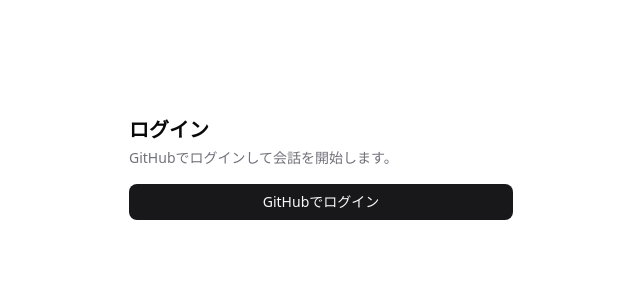
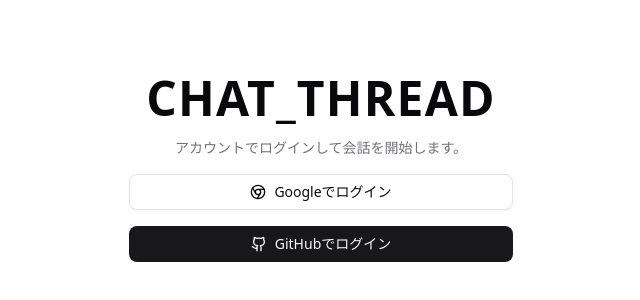
Before and after one commit to smaru1111/chat_thread, a Next.js app in the folder web/: page /login in a window 1280 px wide. Shown: the part 232-532 px from the top of the page, without its empty margins (319-959 px from the left). Built offline with nearby package versions, Linux system fonts and the light colour scheme.

Commit message:
feat: google auth

```diff
--- a/web/src/app/login/page.tsx
+++ b/web/src/app/login/page.tsx
@@ -2,9 +2,10 @@
 
 import { Button } from "@/components/ui/button"
 import { createClient } from "@/lib/supabase/client"
+import { Chrome, Github } from "lucide-react"
 
 export default function LoginPage() {
-  async function onLogin() {
+  async function onLoginWithGithub() {
     const supabase = createClient()
 
     await supabase.auth.signInWithOAuth({
@@ -15,16 +16,32 @@
     })
   }
 
+  async function onLoginWithGoogle() {
+    const supabase = createClient()
+
+    await supabase.auth.signInWithOAuth({
+      provider: "google",
+      options: {
+        redirectTo: `${window.location.origin}/auth/callback`,
+      },
+    })
+  }
+
   return (
     <div className="flex min-h-screen items-center justify-center p-6">
       <div className="w-full max-w-sm space-y-4">
-        <div className="space-y-1">
-          <h1 className="text-xl font-semibold">ログイン</h1>
-          <p className="text-muted-foreground text-sm">
-            GitHubでログインして会話を開始します。
+        <div className="space-y-2 text-center">
+          <div className=" text-4xl sm:text-5xl font-bold tracking-wide">CHAT_THREAD</div>
+          <p className=" mt-4 text-muted-foreground text-sm">
+            アカウントでログインして会話を開始します。
           </p>
         </div>
-        <Button className="w-full" onClick={onLogin}>
+        <Button className="w-full gap-2" variant="outline" onClick={onLoginWithGoogle}>
+          <Chrome className="h-4 w-4" aria-hidden />
+          Googleでログイン
+        </Button>
+        <Button className="w-full gap-2" onClick={onLoginWithGithub}>
+          <Github className="h-4 w-4" aria-hidden />
           GitHubでログイン
         </Button>
       </div>
```
